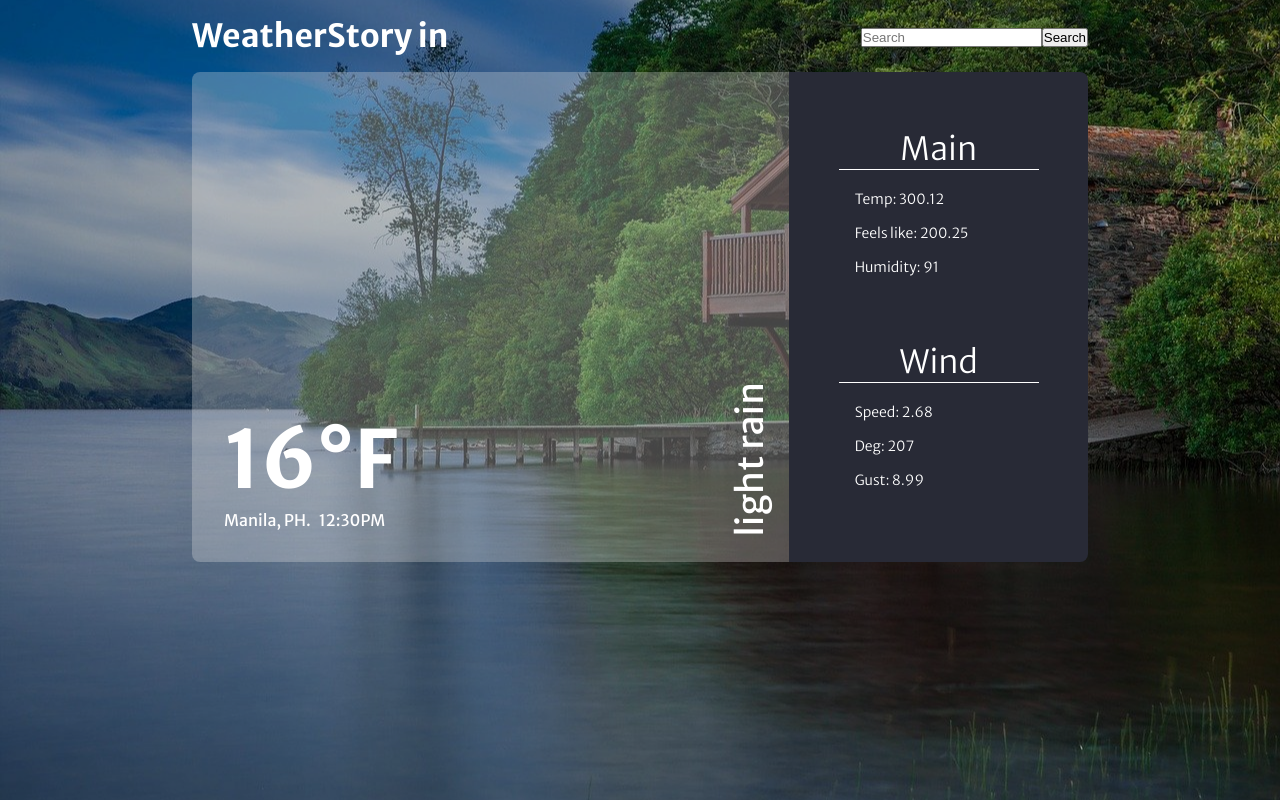
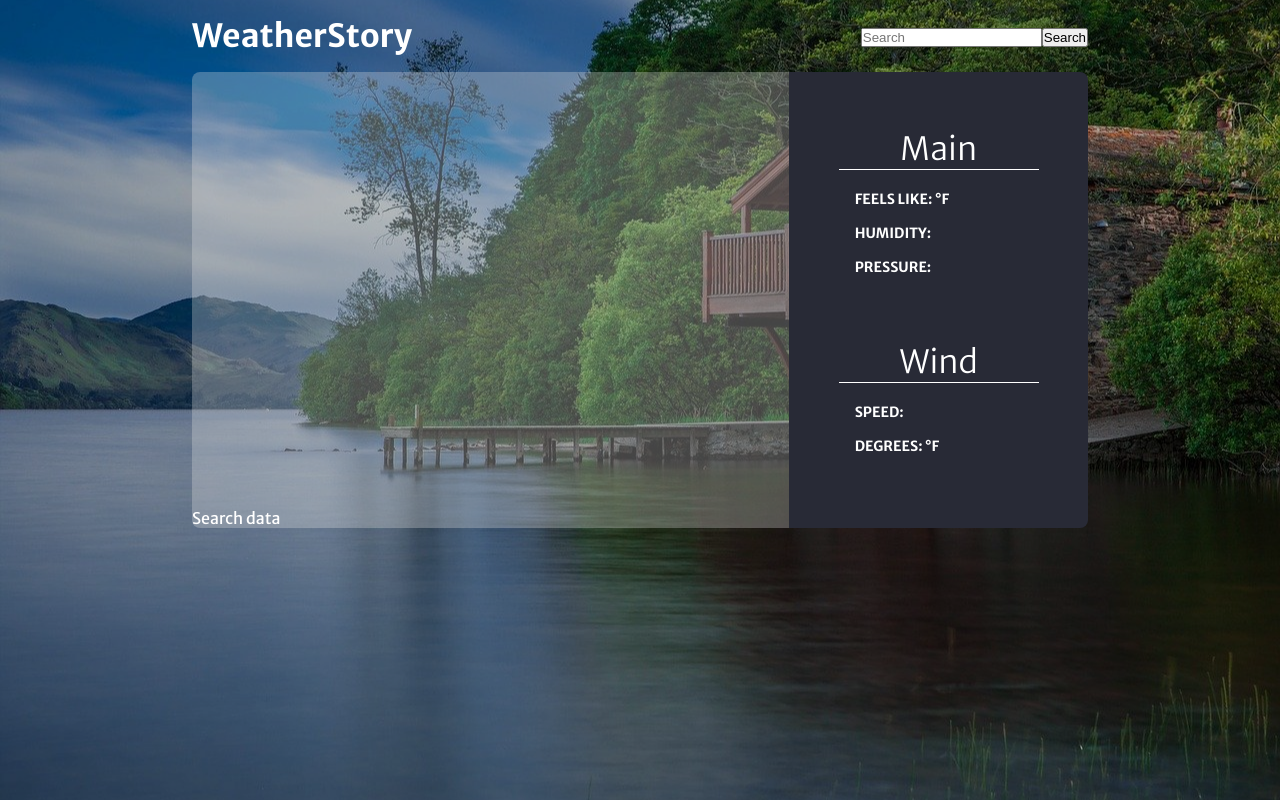
Before and after one commit to RySacdalan/weather-story, a React (Create React App) app: page / in a window 1280 px wide. Built offline with nearby package versions, Linux system fonts and the light colour scheme.

Commit message:
Render weather data from api

```diff
--- a/src/App.css
+++ b/src/App.css
@@ -68,14 +68,26 @@ body{
   margin-bottom: 0;
   padding-bottom: 0;
  }
+ .weather_main{
+  font-size: 3rem;
+  font-weight: bold;
+ }
  .weather_description{
-  transform: rotate(270deg);
-  font-size: 2.25rem;
-  margin-right: -70px;
+  font-size: 1.2rem;
+  margin-top: -5px;
+  margin-bottom: 5px
  }
  .weather_location{
   display: flex;
-  align-items:center;
+  align-items:flex-start;
+  flex-direction: column;
+ }
+ .city_and_time{
+  display: flex;
+  flex-direction: row;
+ }
+ .weather_main{
+  display: block;
  }
  .weather_time{
   margin-left: 8px;
@@ -104,7 +116,7 @@ body{
 }
 .first-section p, .second-section p{
   font-size: 14px;
-  font-weight: 100;
+  font-weight: bold;
   margin: 1rem 0;
 }
 .main-details, .wind-details{
--- a/src/App.js
+++ b/src/App.js
@@ -31,7 +31,7 @@ function App() {
         {/* For header searchbar */}
         <div className="header_container">
           <div className="header">
-            <h1>WeatherStory in {weatherData.name}</h1>
+            <h1>WeatherStory</h1>
             <div className="header_search">
               <input
                 className="header_input"
@@ -52,32 +52,73 @@ function App() {
         <div className="weather_wrapper">
           <div className="weather_content">
             <div className="weather_primary_details">
-              <div className="primary_wrapper">
-                <div className="primary_content">
-                  <h1 className="weather_temp">16&deg;F</h1>
-                  <p className="weather_description">light rain</p>
+              {locationKey ? (
+                <div className="primary_wrapper">
+                  <div className="primary_content">
+                    {weatherData.main ? (
+                      <h1 className="weather_temp">
+                        {weatherData.main.temp}&deg;F
+                      </h1>
+                    ) : null}
+                    {weatherData.weather ? (
+                      <p className="weather_main">
+                        {weatherData.weather[0].main}
+                      </p>
+                    ) : null}
+                  </div>
+                  <div className="weather_location">
+                    <div>
+                      {weatherData.weather ? (
+                        <p className="weather_description">
+                          {weatherData.weather[0].description}.
+                        </p>
+                      ) : null}
+                    </div>
+                    <div className="city_and_time">
+                      <p className="weather_city">
+                        {weatherData.name ? `${weatherData.name},` : null}
+                        {weatherData.sys ? `${weatherData.sys.country}.` : null}
+                      </p>
+                    </div>
+                  </div>
                 </div>
-                <div className="weather_location">
-                  <p className="weather_city">Manila, PH.</p>
-                  <p className="weather_time">12:30PM</p>
-                </div>
-              </div>
+              ) : (
+                <div>Search data</div>
+              )}
             </div>
+
             <div className="weather_secondary_details">
               <div className="first-section">
                 <h1>Main</h1>
                 <div className="main-details">
-                  <p>Temp: 300.12</p>
-                  <p>Feels like: 200.25</p>
-                  <p>Humidity: 91</p>
+                  <p>
+                    FEELS LIKE:{" "}
+                    {weatherData.main ? weatherData.main.feels_like : null}
+                    &deg;F
+                  </p>
+                  <p>
+                    HUMIDITY:{" "}
+                    {weatherData.main ? `${weatherData.main.humidity}%` : null}
+                  </p>
+                  <p>
+                    PRESSURE:{" "}
+                    {weatherData.main
+                      ? `${weatherData.main.pressure}psf`
+                      : null}
+                  </p>
                 </div>
               </div>
               <div className="second-section">
                 <h1>Wind</h1>
                 <div className="wind-details">
-                  <p>Speed: 2.68</p>
-                  <p>Deg: 207</p>
-                  <p>Gust: 8.99</p>
+                  <p>
+                    SPEED:{" "}
+                    {weatherData.wind ? `${weatherData.wind.speed}MPH` : null}
+                  </p>
+                  <p>
+                    DEGREES: {weatherData.wind ? weatherData.wind.deg : null}
+                    &deg;F
+                  </p>
                 </div>
               </div>
             </div>
```
